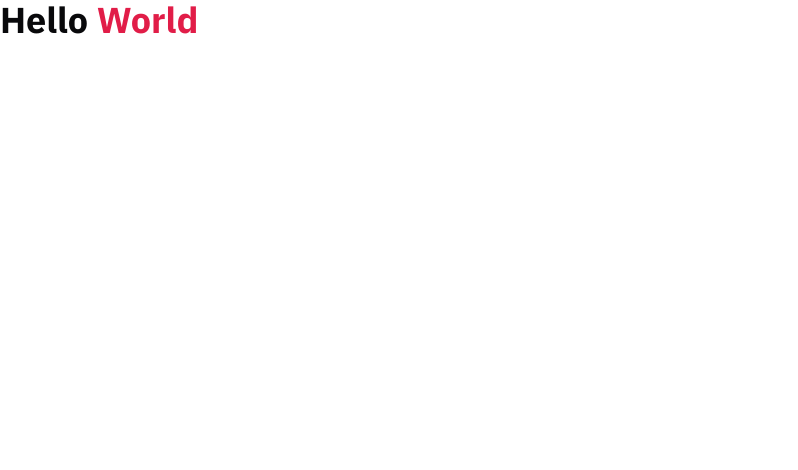
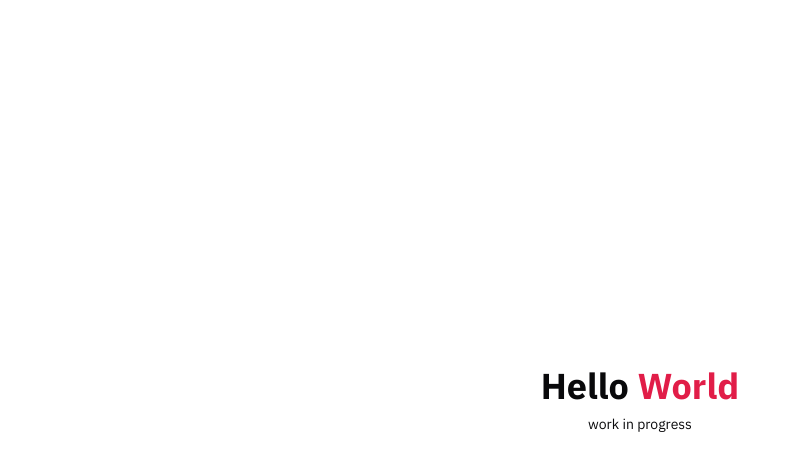
Before and after one commit to jgengo/tout_doux, a Next.js app: page / in a window 1280 px wide. Shown: the top 470 px of the page, without its empty margins (0-798 px from the left). Built offline with nearby package versions, Linux system fonts and the light colour scheme.

Commit message:
feat: wip page.js

```diff
--- a/src/app/page.tsx
+++ b/src/app/page.tsx
@@ -1,9 +1,12 @@
 export default function Home() {
   return (
-    <div>
-      <p className="font-[family-name:var(--font-ibm-plex-sans)] text-4xl font-bold">
-        Hello <span className="text-primary">World</span>
-      </p>
+    <div className="grid h-screen place-items-center gap-3">
+      <div className="text-center font-[family-name:var(--font-ibm-plex-sans)]">
+        <p className="text-4xl font-bold">
+          Hello <span className="text-primary">World</span>
+        </p>
+        <p className="mt-2 text-sm">work in progress</p>
+      </div>
     </div>
   );
 }
--- a/tailwind.config.ts
+++ b/tailwind.config.ts
@@ -1,4 +1,5 @@
 import type { Config } from "tailwindcss";
+import animate from "tailwindcss-animate";
 
 const config: Config = {
     darkMode: ["class"],
@@ -8,7 +9,14 @@ const config: Config = {
     "./src/app/**/*.{js,ts,jsx,tsx,mdx}",
   ],
   theme: {
+    container: {
+      center: true,
+      padding: "1.2rem",
+    },
   	extend: {
+      screens: {
+        tall: { raw: "(min-height: 1000px)" },
+      },
   		colors: {
   			background: "hsl(var(--background))",
   			foreground: "hsl(var(--foreground))",
@@ -58,6 +66,6 @@ const config: Config = {
   		}
   	}
   },
-  plugins: [require("tailwindcss-animate")],
+  plugins: [animate],
 };
 export default config;
```
Also changed, not shown: 1 other file (tests, documents, lock files or other folders).
